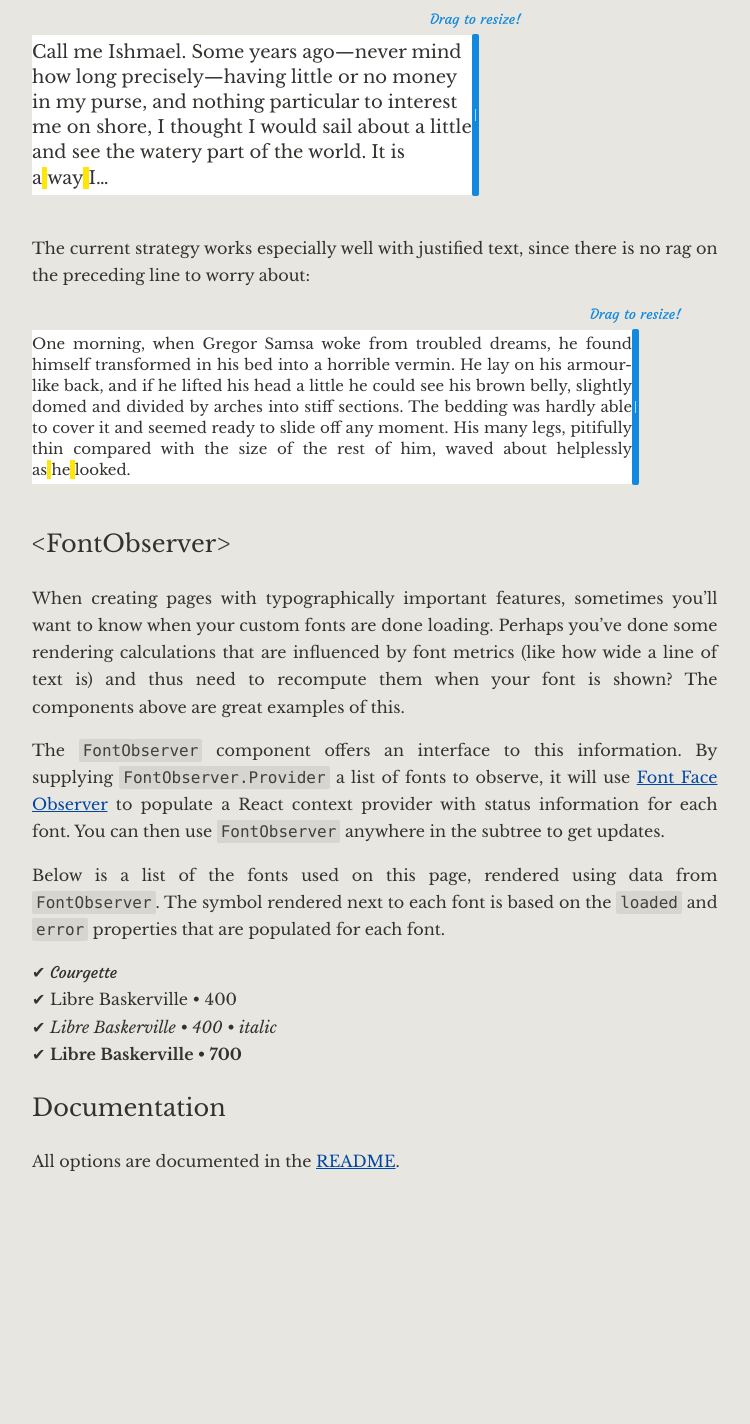
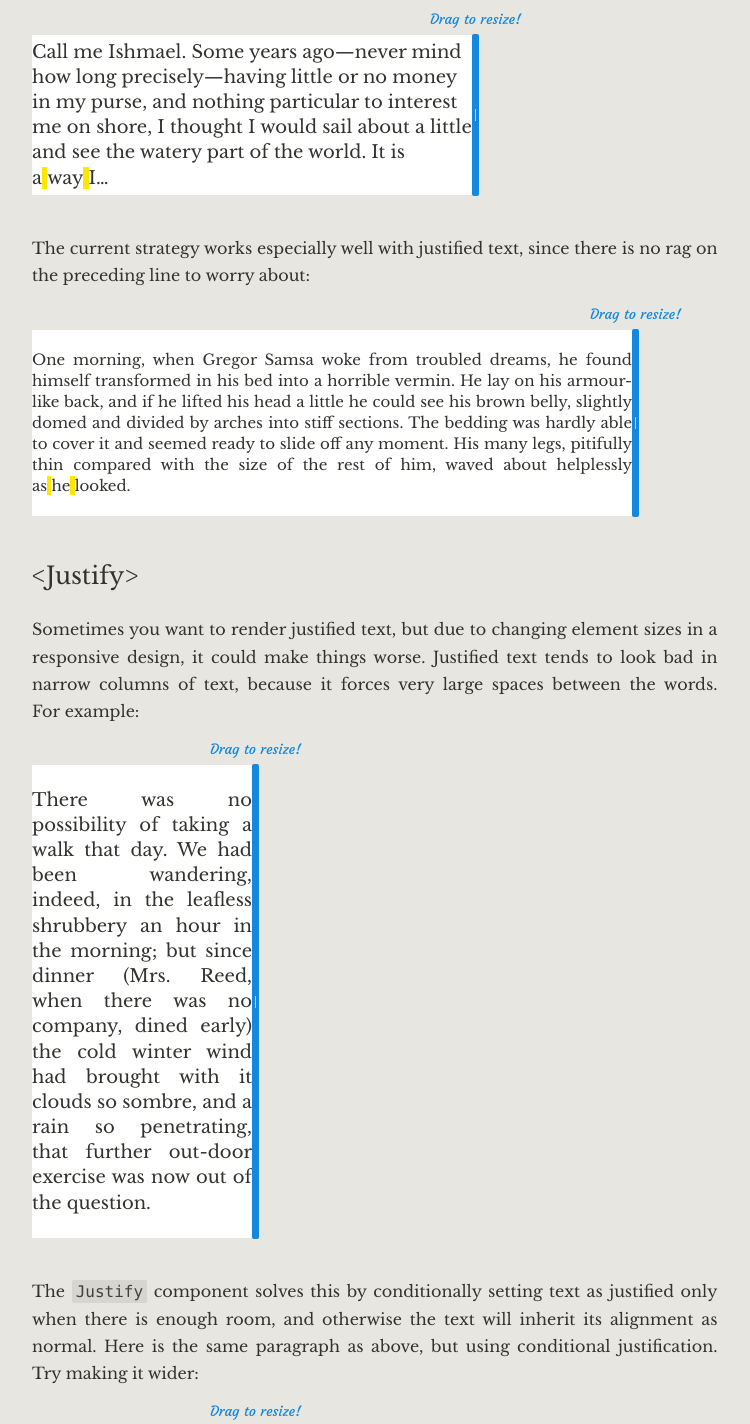
Before and after one commit to exogen/react-typesetting, a Next.js app: page / in a window 1280 px wide. Shown: the part 1330-2754 px from the top of the page, without its empty margins (68-818 px from the left). Before the commit the page ends 2572 px from the top, so only its background shows below. Built offline with nearby package versions, Linux system fonts and the light colour scheme.

Commit message:
Add Justify component

```diff
--- a/pages/index.js
+++ b/pages/index.js
@@ -2,7 +2,7 @@
 import Head from "next/head";
 import styled, { createGlobalStyle } from "styled-components";
 import Resizable from "../demo/Resizable";
-import { TightenText, PreventWidows, FontObserver } from "../src";
+import { TightenText, PreventWidows, Justify, FontObserver } from "../src";
 
 const VisibleSpace = styled.span.attrs({
   children: props => "\u00a0",
@@ -38,10 +38,6 @@
     abbr {
       font-size: 0.9em;
       letter-spacing: -0.01em;
-    }
-
-    p {
-      text-align: justify;
     }
 
     a:link {
@@ -94,7 +90,7 @@
           <main style={{ fontFamily: "Libre Baskerville", width: "60ch" }}>
             <PageTitle>react-typesetting</PageTitle>
 
-            <p>
+            <Justify>
               <PreventWidows>
                 This page is a demonstration of{" "}
                 <a
@@ -107,12 +103,12 @@
                 , a collection of React components for projects that emphasize
                 text-heavy design.
               </PreventWidows>
-            </p>
+            </Justify>
 
             <section>
               <SectionTitle>&lt;TightenText&gt;</SectionTitle>
 
-              <p>
+              <Justify>
                 <PreventWidows>
                   The <code>TightenText</code> component is intended to give
                   short runs of text (like titles, labels, etc.) some “give”
@@ -120,8 +116,8 @@
                   having fewer lines of text over having completely rigid visual
                   tightness.
                 </PreventWidows>
-              </p>
-              <p>
+              </Justify>
+              <Justify>
                 <PreventWidows>
                   When a line is just slightly too long for the available space,
                   the text will be set tighter by a barely perceptible amount to
@@ -129,31 +125,31 @@
                   spacing, letter spacing, and font size (preferentially in that
                   order).
                 </PreventWidows>
-              </p>
-              <p>
+              </Justify>
+              <Justify>
                 <PreventWidows>
                   Try dragging to adjust the available space for this line from
                   a cocktail recipe:
                 </PreventWidows>
-              </p>
+              </Justify>
 
               <DemoResizable initialWidth={320}>
                 <TightenText>Islay single malt Scotch whisky</TightenText>
               </DemoResizable>
 
-              <p>
+              <Justify>
                 <PreventWidows>
                   Notice that the text resists both wrapping (when a new line
                   would be formed) and overflowing (when the words can’t be
                   broken any more) – up to a certain point.
                 </PreventWidows>
-              </p>
+              </Justify>
             </section>
 
             <section>
               <SectionTitle>&lt;PreventWidows&gt;</SectionTitle>
 
-              <p>
+              <Justify>
                 <PreventWidows>
                   Although the terminology varies, “widows” often refer to very
                   short lines of text at the end of paragraphs. This tends to be
@@ -164,9 +160,9 @@
                   <em>a la</em> <code>TightenText</code>) or make it longer. If
                   possible, you can even just opt to reword your writing.
                 </PreventWidows>
-              </p>
+              </Justify>
 
-              <p>
+              <Justify>
                 <PreventWidows>
                   Many <abbr>HTML</abbr> typesetting helpers implement this in a
                   naïve way – for example, by always joining the last word with
@@ -182,13 +178,13 @@
                   long the last line actually is. Try the naïve approach to see
                   how it fails to achieve the desired wrapping:
                 </PreventWidows>
-              </p>
+              </Justify>
 
               <DemoResizable initialWidth={200}>
                 The Long&nbsp;Goodbye
               </DemoResizable>
 
-              <p>
+              <Justify>
                 <PreventWidows>
                   The <code>PreventWidows</code> component instead works by
                   actually measuring the widths of lines, and can thus support
@@ -196,15 +192,15 @@
                   including percentages, pixels, and ems. The default minimum is
                   15% of the available width.
                 </PreventWidows>
-              </p>
+              </Justify>
 
-              <p>
+              <Justify>
                 <PreventWidows>
                   In this demo, a custom <code>nbspChar</code> element is
                   supplied that highlights the inserted spaces for demonstration
                   purposes:
                 </PreventWidows>
-              </p>
+              </Justify>
 
               <DemoResizable initialWidth={440}>
                 <PreventWidows nbspChar={<VisibleSpace />}>
@@ -217,36 +213,78 @@
               </DemoResizable>
             </section>
 
-            <p>
+            <Justify>
               <PreventWidows>
                 The current strategy works especially well with justified text,
                 since there is no rag on the preceding line to worry about:
               </PreventWidows>
-            </p>
+            </Justify>
 
-            <DemoResizable
-              initialWidth={600}
-              style={{
-                fontSize: 15,
-                textAlign: "justify"
-              }}
-            >
-              <PreventWidows nbspChar={<VisibleSpace />}>
-                One morning, when Gregor Samsa woke from troubled dreams, he
-                found himself transformed in his bed into a horrible vermin. He
-                lay on his armour-like back, and if he lifted his head a little
-                he could see his brown belly, slightly domed and divided by
-                arches into stiff sections. The bedding was hardly able to cover
-                it and seemed ready to slide off any moment. His many legs,
-                pitifully thin compared with the size of the rest of him, waved
-                about helplessly as he looked.
-              </PreventWidows>
+            <DemoResizable initialWidth={600}>
+              <p style={{ fontSize: 15, textAlign: "justify" }}>
+                <PreventWidows nbspChar={<VisibleSpace />}>
+                  One morning, when Gregor Samsa woke from troubled dreams, he
+                  found himself transformed in his bed into a horrible vermin.
+                  He lay on his armour-like back, and if he lifted his head a
+                  little he could see his brown belly, slightly domed and
+                  divided by arches into stiff sections. The bedding was hardly
+                  able to cover it and seemed ready to slide off any moment. His
+                  many legs, pitifully thin compared with the size of the rest
+                  of him, waved about helplessly as he looked.
+                </PreventWidows>
+              </p>
             </DemoResizable>
+
+            <section>
+              <SectionTitle>&lt;Justify&gt;</SectionTitle>
+
+              <Justify>
+                <PreventWidows>
+                  Sometimes you want to render justified text, but due to
+                  changing element sizes in a responsive design, it could make
+                  things worse. Justified text tends to look bad in narrow
+                  columns of text, because it forces very large spaces between
+                  the words. For example:
+                </PreventWidows>
+              </Justify>
+
+              <DemoResizable initialWidth={220}>
+                <p style={{ textAlign: "justify" }}>
+                  There was no possibility of taking a walk that day. We had
+                  been wandering, indeed, in the leafless shrubbery an hour in
+                  the morning; but since dinner (Mrs. Reed, when there was no
+                  company, dined early) the cold winter wind had brought with it
+                  clouds so sombre, and a rain so penetrating, that further
+                  out-door exercise was now out of the question.
+                </p>
+              </DemoResizable>
+
+              <Justify>
+                <PreventWidows>
+                  The <code>Justify</code> component solves this by
+                  conditionally setting text as justified only when there is
+                  enough room, and otherwise the text will inherit its alignment
+                  as normal. Here is the same paragraph as above, but using
+                  conditional justification. Try making it wider:
+                </PreventWidows>
+              </Justify>
+
+              <DemoResizable initialWidth={220}>
+                <Justify>
+                  There was no possibility of taking a walk that day. We had
+                  been wandering, indeed, in the leafless shrubbery an hour in
+                  the morning; but since dinner (Mrs. Reed, when there was no
+                  company, dined early) the cold winter wind had brought with it
+                  clouds so sombre, and a rain so penetrating, that further
+                  out-door exercise was now out of the question.
+                </Justify>
+              </DemoResizable>
+            </section>
 
             <section>
               <SectionTitle>&lt;FontObserver&gt;</SectionTitle>
 
-              <p>
+              <Justify>
                 <PreventWidows>
                   When creating pages with typographically important features,
                   sometimes you’ll want to know when your custom fonts are done
@@ -255,8 +293,8 @@
                   is) and thus need to recompute them when your font is shown?
                   The components above are great examples of this.
                 </PreventWidows>
-              </p>
-              <p>
+              </Justify>
+              <Justify>
                 <PreventWidows>
                   The <code>FontObserver</code> component offers an interface to
                   this information. By supplying{" "}
@@ -273,9 +311,9 @@
                   for each font. You can then use <code>FontObserver</code>{" "}
                   anywhere in the subtree to get updates.
                 </PreventWidows>
-              </p>
+              </Justify>
 
-              <p>
+              <Justify>
                 <PreventWidows>
                   Below is a list of the fonts used on this page, rendered using
                   data from <code>FontObserver</code>. The symbol rendered next
@@ -283,7 +321,7 @@
                   <code>error</code> properties that are populated for each
                   font.
                 </PreventWidows>
-              </p>
+              </Justify>
 
               <ul style={{ listStyle: "none", padding: 0 }}>
                 <FontObserver>
@@ -312,7 +350,7 @@
             </section>
             <section>
               <SectionTitle>Documentation</SectionTitle>
-              <p>
+              <Justify>
                 All options are documented in the{" "}
                 <a
                   href="https://github.com/exogen/react-typesetting"
@@ -322,7 +360,7 @@
                   README
                 </a>
                 .
-              </p>
+              </Justify>
             </section>
           </main>
         </FontObserver.Provider>
--- /dev/null
+++ b/src/Justify.js
@@ -0,0 +1,127 @@
+import React from "react";
+import PropTypes from "prop-types";
+import createLogger from "debug";
+import ResizeObserver from "./ResizeObserver";
+
+const debug = createLogger("react-typesetting:Justify");
+
+const justifyStyle = {
+  position: "relative",
+  textAlign: "justify"
+};
+
+/**
+ * The `Justify` component conditionally applies `text-align: justify` to its
+ * container element (a &lt;p&gt; by default) depending on whether or not there
+ * is enough room. The minimum width is defined by `minWidth` and defaults to
+ * 17em.
+ */
+export default class Justify extends React.Component {
+  static propTypes = {
+    /**
+     *
+     */
+    as: PropTypes.oneOfType([
+      PropTypes.string,
+      PropTypes.func,
+      PropTypes.object
+    ]),
+    /**
+     * The minimum width at which to allow justified text. Numbers indicate an
+     * absolute pixel width. Strings will be applied to an element's CSS in
+     * order to perform the width calculation.
+     */
+    minWidth: PropTypes.oneOfType([PropTypes.number, PropTypes.string]),
+    /**
+     * Whether or not to initially set `text-align: justify` before the
+     * available width has been determined.
+     */
+    initialJustify: PropTypes.bool
+  };
+
+  static defaultProps = {
+    as: "p",
+    minWidth: "17em",
+    initialJustify: true
+  };
+
+  hostRef = React.createRef();
+  widthNode = null;
+  state = { justify: this.props.initialJustify };
+
+  handleResize = () => {
+    debug("Detected resize, forcing update");
+    this.forceUpdate();
+  };
+
+  componentDidMount() {
+    this.scheduleReflow();
+  }
+
+  componentDidUpdate(prevProps, prevState, snapshot) {
+    if (this.state.justify === prevState.justify) {
+      this.scheduleReflow(snapshot);
+    }
+  }
+
+  scheduleReflow(snapshot) {
+    const { reflowTimeout, disabled } = this.props;
+    if (disabled) {
+      return;
+    }
+    if (!this.reflowScheduled) {
+      this.reflowScheduled = true;
+      if (reflowTimeout) {
+        this.timeout = window.setTimeout(this.reflow, reflowTimeout);
+      } else {
+        this.raf = window.requestAnimationFrame(this.reflow);
+      }
+    }
+  }
+
+  reflow = () => {
+    this.reflowScheduled = false;
+
+    const { minWidth } = this.props;
+
+    if (!this.widthNode) {
+      this.widthNode = document.createElement("span");
+    }
+    this.widthNode.style.cssText = `
+      display: inline-block;
+      position: absolute;
+      left: 0;
+      width: ${minWidth};
+      height: 1px;
+      background: red;
+      pointer-events: none;
+    `;
+    const { width: hostWidth } = this.hostRef.current.getBoundingClientRect();
+    this.hostRef.current.appendChild(this.widthNode);
+    const { width: targetWidth } = this.widthNode.getBoundingClientRect();
+    this.hostRef.current.removeChild(this.widthNode);
+    const justify = hostWidth >= targetWidth;
+    this.setState(state => {
+      if (state.justify !== justify) {
+        return { justify };
+      }
+      return null;
+    });
+  };
+
+  render() {
+    const { as: Component, className, style, reflowKey, children } = this.props;
+    const { justify } = this.state;
+    const alignStyle = justify ? justifyStyle : undefined;
+    const outerStyle = style ? { ...alignStyle, ...style } : alignStyle;
+
+    return (
+      <Component className={className} style={outerStyle} ref={this.hostRef}>
+        {children}
+        {reflowKey == null ? (
+          <ResizeObserver onResize={this.handleResize} />
+        ) : null}
+      </Component>
+    );
+  }
+}
--- a/src/PreventWidows.js
+++ b/src/PreventWidows.js
@@ -14,6 +14,11 @@
 
 const NBSP = "\u00a0";
 
+const defaultStyle = {
+  position: "relative",
+  display: "inline-block"
+};
+
 let _nbspIncubator;
 
 /**
@@ -28,8 +33,6 @@
  * update.
  */
 export default class PreventWidows extends React.PureComponent {
-  hostRef = React.createRef();
-
   static propTypes = {
     /**
      * The class to apply to the outer wrapper `span` created by this component.
@@ -113,7 +116,11 @@
     nbspChar: NBSP
   };
 
+  outerRef = React.createRef();
+  innerRef = React.createRef();
+  reflowScheduled = false;
   undoFunctions = [];
+  widthNode = null;
 
   handleResize = () => {
     debug("Detected resize, forcing update");
@@ -174,11 +181,20 @@
     let widthFn;
     if (typeof minLineWidth === "string") {
       widthFn = options => {
-        const widthNode = document.createElement("span");
-        widthNode.style.display = "block";
-        widthNode.style.position = "absolute";
-        widthNode.style.width = minLineWidth;
-        const parentNode = options.ref.current;
+        if (!this.widthNode) {
+          this.widthNode = document.createElement("span");
+        }
+        const { widthNode } = this;
+        widthNode.style.cssText = `
+          display: block;
+          position: absolute;
+          left: 0;
+          pointer-events: none;
+          z-index: -1;
+          visibility: hidden;
+          width: ${minLineWidth};
+        `;
+        const parentNode = options.outerRef.current;
         parentNode.appendChild(widthNode);
         const { width } = widthNode.getBoundingClientRect();
         parentNode.removeChild(widthNode);
@@ -199,7 +215,7 @@
     let targetWidth;
 
     while (undoFunctions.length < maxSubstitutions) {
-      const rects = this.hostRef.current.getClientRects();
+      const rects = this.innerRef.current.getClientRects();
       const lines = getLines(rects);
       if (lines.length < 2) {
         break;
@@ -210,7 +226,8 @@
       const lastLineWidth = lineWidths[lineWidths.length - 1];
       if (targetWidth == null) {
         targetWidth = widthFn({
-          ref: this.hostRef,
+          outerRef: this.outerRef,
+          innerRef: this.innerRef,
           lineWidths,
           maxLineWidth,
           prevLineWidth,
@@ -225,7 +242,7 @@
       if (prevLineWidth - (targetWidth - lastLineWidth) < targetWidth) {
         break;
       }
-      const iter = iterTextNodesReverse(this.hostRef.current);
+      const iter = iterTextNodesReverse(this.innerRef.current);
       let textNode = iter();
       while (textNode !== null) {
         const text = textNode.nodeValue;
@@ -264,13 +281,15 @@
       window.clearTimeout(this.timeout);
       window.cancelAnimationFrame(this.raf);
     }
+    this.widthNode = null;
   }
 
   render() {
     const { className, style, reflowKey, children } = this.props;
+    const outerStyle = style ? { ...defaultStyle, ...style } : defaultStyle;
     return (
-      <span className={className} style={style} ref={this.hostRef}>
-        {children}
+      <span className={className} style={outerStyle} ref={this.outerRef}>
+        <span ref={this.innerRef}>{children}</span>
         {reflowKey == null ? (
           <ResizeObserver onResize={this.handleResize} />
         ) : null}
--- a/src/ResizeObserver.js
+++ b/src/ResizeObserver.js
@@ -2,7 +2,7 @@
 import PropTypes from "prop-types";
 
 const style = {
-  display: "block",
+  display: "inline-block",
   position: "absolute",
   left: 0,
   top: 0,
@@ -15,7 +15,7 @@
 };
 
 const expandStyle = {
-  display: "block",
+  display: "inline-block",
   position: "absolute",
   left: 0,
   top: 0,
@@ -25,7 +25,7 @@
 };
 
 const shrinkStyle = {
-  display: "block",
+  display: "inline-block",
   position: "absolute",
   left: 0,
   top: 0,
@@ -53,6 +53,14 @@
     this.ignoreEvents = false;
   };
 
+  handleScroll = event => {
+    if (this.ignoreEvents) {
+      return;
+    }
+    event.preventDefault();
+    this.reflow();
+  };
+
   reflow = () => {
     this.resetScroll(this.shrinkRef);
     this.resetScroll(this.expandRef);
@@ -60,15 +68,8 @@
     if (width !== this.lastWidth || height !== this.lastHeight) {
       this.lastWidth = width;
       this.lastHeight = height;
-      this.props.onResize();
+      this.props.onResize({ width, height });
     }
-  };
-
-  handleScroll = () => {
-    if (this.ignoreEvents) {
-      return;
-    }
-    this.reflow();
   };
 
   componentDidMount() {
--- a/src/TightenText.js
+++ b/src/TightenText.js
@@ -112,7 +112,6 @@
 
   outerRef = React.createRef();
   innerRef = React.createRef();
-  isTightened = false;
   reflowScheduled = false;
 
   scheduleReflow(snapshot) {
@@ -140,26 +139,14 @@
   }
 
   resetStyle() {
-    if (this.isTightened) {
-      this.updateStyle("wordSpacing", 0);
-      this.updateStyle("letterSpacing", 0);
-      this.updateStyle("fontSize", 1);
-      this.isTightened = false;
-    }
+    this.innerRef.current.style.cssText = `
+      word-spacing: 0;
+      letter-spacing: 0;
+      font-size: 1em;
+    `;
   }
 
   updateStyle(property, value, formatter = defaultFormatter) {
-    switch (property) {
-      case "fontSize":
-        if (value !== 1) {
-          this.isTightened = true;
-        }
-        break;
-      default:
-        if (value !== 0) {
-          this.isTightened = true;
-        }
-    }
     const outputValue = value == null ? value : formatter(value);
     debug("Setting property '%s' to '%s'", property, outputValue);
     this.innerRef.current.style[property] = outputValue;
@@ -197,9 +184,11 @@
     // If there's only one line, our job is done! Otherwise, find out if we
     // can apply styles to get fewer lines.
     if (maxLineCount > 1 || maxOverflow > 0) {
-      this.updateStyle("wordSpacing", minWordSpacing);
-      this.updateStyle("letterSpacing", minLetterSpacing);
-      this.updateStyle("fontSize", minFontSize);
+      this.innerRef.current.style.cssText = `
+        word-spacing: ${minWordSpacing}em;
+        letter-spacing: ${minLetterSpacing}em;
+        font-size: ${minFontSize}em;
+      `;
       const minLineCount = this.countLines();
       const minOverflow = this.measureOverflow();
       debug(
--- a/src/index.js
+++ b/src/index.js
@@ -1,3 +1,4 @@
 export { default as FontObserver } from "./FontObserver";
+export { default as Justify } from "./Justify";
 export { default as PreventWidows } from "./PreventWidows";
 export { default as TightenText } from "./TightenText";
```
Also changed, not shown: test.html (added, +13 -0 lines), 2 other files (tests, documents, lock files or other folders).
